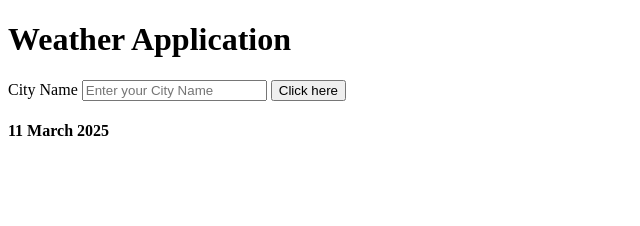
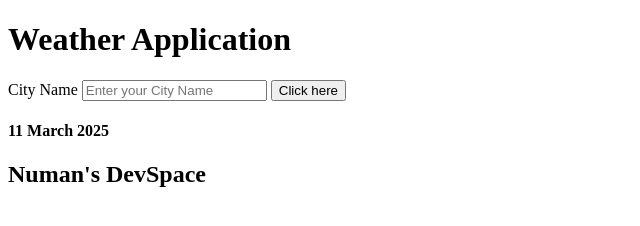
Before and after one commit to DevSpace-X/Weather-Application-, a plain HTML site: page index.html in a window 1280 px wide. Shown: the whole page, without its empty margins (0-640 px from the left). Drawn offline with nearby package versions, Linux system fonts and the light colour scheme.

Commit message:
we add the name of head programmer

```diff
--- a/index.html
+++ b/index.html
@@ -44,5 +44,6 @@ axios.get(`https://api.weatherapi.com/v1/current.json?key=63e268df154943bea07816
 
 
          <footer><h4>11 March 2025</h4></footer>
+         <h2>Numan's DevSpace</h2>
 </body>
 </html>
```
